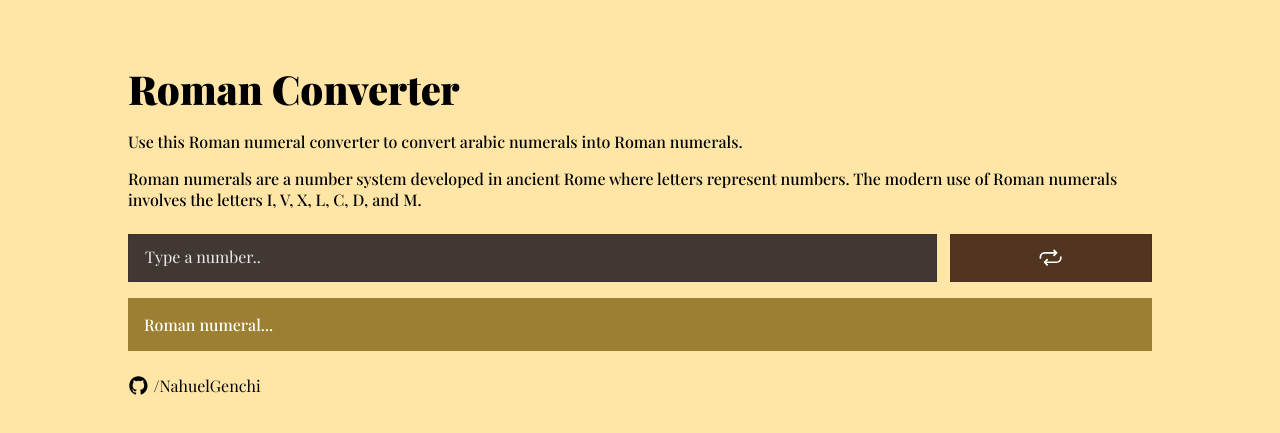
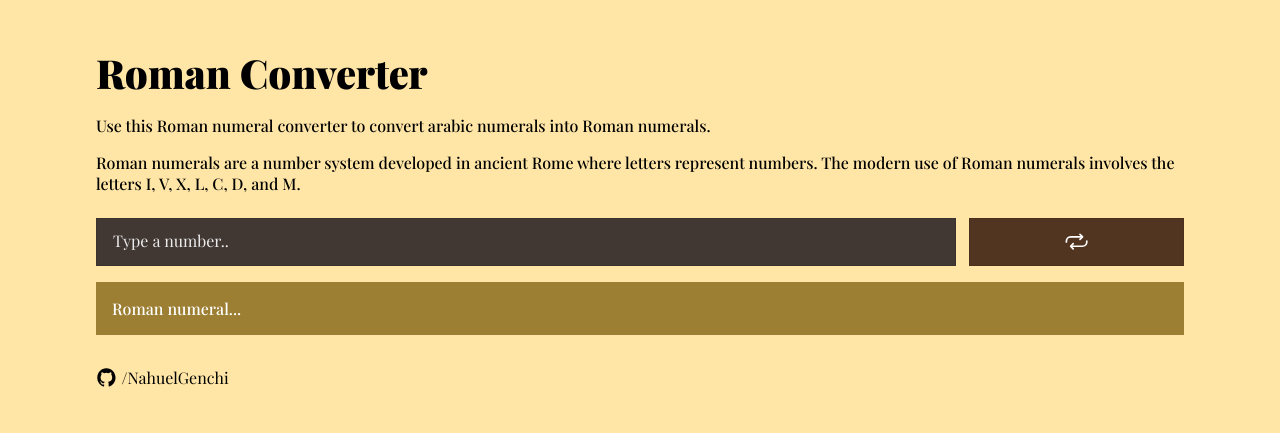
Before and after one commit to NahuelGenchi/roman_numeral, a React (Create React App) app: page / in a window 1280 px wide. Shown: the part 179-612 px from the top of the page. Built offline with nearby package versions, Linux system fonts and the light colour scheme; a web font is replaced by a local one.

Commit message:
design fixes

```diff
--- a/package.json
+++ b/package.json
@@ -1,6 +1,7 @@
 {
   "name": "roman_numeral_converter",
   "version": "0.1.0",
+  "homepage": "https://nahuelgenchi.github.io/roman_numeral_converter",
   "private": true,
   "dependencies": {
     "@testing-library/jest-dom": "^5.16.4",
@@ -13,6 +14,8 @@
     "web-vitals": "^2.1.4"
   },
   "scripts": {
+    "predeploy": "npm run build",
+    "deploy": "gh-pages -d build",
     "start": "react-scripts start",
     "build": "react-scripts build",
     "test": "react-scripts test",
@@ -35,5 +38,8 @@
       "last 1 firefox version",
       "last 1 safari version"
     ]
+  },
+  "devDependencies": {
+    "gh-pages": "^4.0.0"
   }
 }
--- a/src/container/Footer/Footer.scss
+++ b/src/container/Footer/Footer.scss
@@ -1,5 +1,5 @@
 .footer {
-  margin-top: 1rem;
+  margin-top: 1.5rem;
 
   .github-container {
     padding: 0.5rem 0;
--- a/src/container/Header/Header.scss
+++ b/src/container/Header/Header.scss
@@ -1,5 +1,4 @@
 .header {
-  margin-top: 1.5rem;
   margin-bottom: 1.5rem;
 
   h1 {
--- a/src/index.scss
+++ b/src/index.scss
@@ -27,7 +27,7 @@ body {
   font-family: 'Playfair Display', serif;
 
   .body-container {
-    width: 80vw;
+    width: 85vw;
     margin: 0 auto;
   }
 }
```
Also changed, not shown: 1 other file (tests, documents, lock files or other folders).
